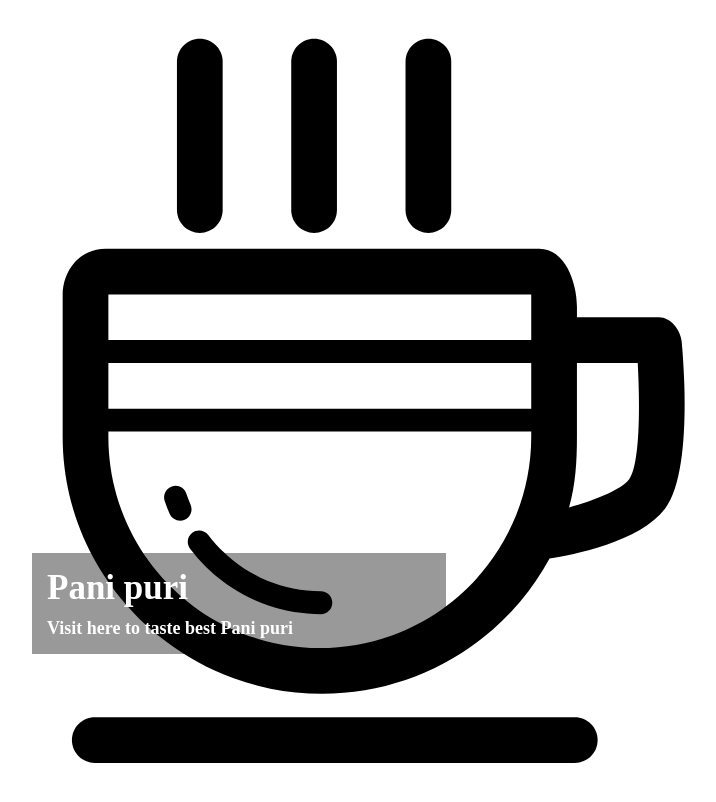
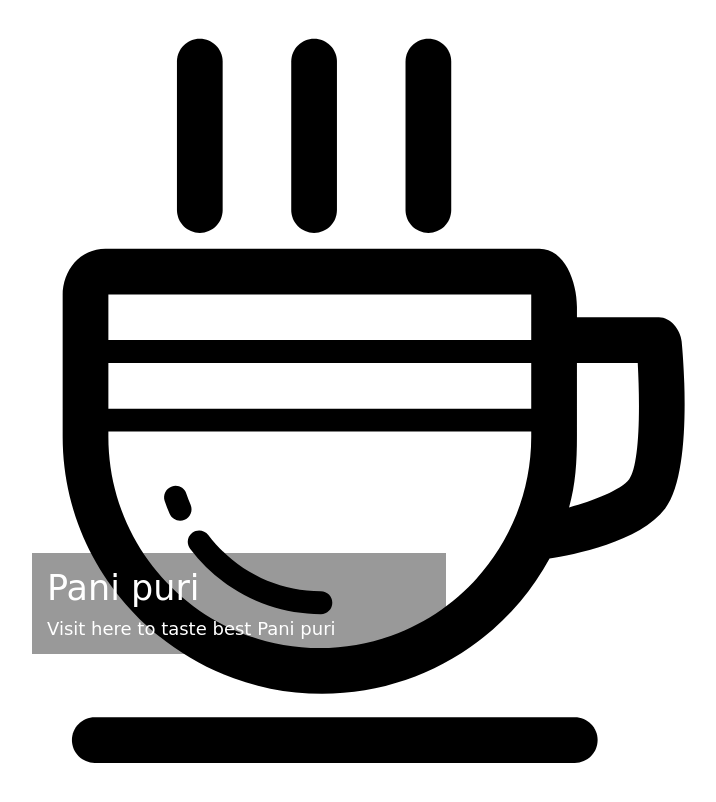
Before and after one commit to Sampada29/Webpack, a website built with webpack: page Webpack-Loaders/index.html in a window 1280 px wide. Shown: the part 126-928 px from the top of the page, without its empty margins (32-748 px from the left). Built offline with nearby package versions, Linux system fonts and the light colour scheme.

Commit message:
feature(webpack): add support for font files
- Added webpack module rule to handle font file types: .ttf, .woff, .woff2, .eot, .otf
- Configured as asset/resource to emit font files to output directory
- Enables importing fonts in CSS or JS and referencing them in the bundle
- Completes static asset handling alongside images and styles

```diff
--- a/Webpack-Loaders/index.js
+++ b/Webpack-Loaders/index.js
@@ -2,6 +2,7 @@ import image from "./assets/image.svg";
 import smile from "./assets/smile.avif";
 import "./style/style.css";
 import "./style/style.scss";
+import "./fonts/DancingScript-VariableFont_wght.ttf"
 
 document.getElementById("toast").style.visibility = "hidden";
 
--- a/Webpack-Loaders/style/style.scss
+++ b/Webpack-Loaders/style/style.scss
@@ -1,12 +1,23 @@
 $color: #fff;
+
+.protest-guerrilla-regular {
+
+  font-style: normal;
+}
 
 .section .title{
     font-size: 35px;
     padding-bottom: 10px;
+    font-family: "Dancing Script", cursive;
+    font-optical-sizing: auto;
+    font-weight: 400;
     color: $color;
 }
 
 .section .description{
     font-size: 18px;
     color: $color;
+    font-family: "Dancing Script", cursive;
+    font-optical-sizing: auto;
+    font-weight: 400;
 }
--- a/Webpack-Loaders/webpack.config.js
+++ b/Webpack-Loaders/webpack.config.js
@@ -28,6 +28,10 @@ module.exports = {
                     'css-loader',
                     'sass-loader'
                 ]
+            },
+            {
+                test: /.(ttf|woff|woff2|eot|otf)$/,
+                type: "asset/resource"
             }
         ]
     }
```
Also changed, not shown: Webpack-Loaders/assets/ProtestGuerrilla-Regular.ttf (deleted), Webpack-Loaders/fonts/DancingScript-VariableFont_wght.ttf (added).
